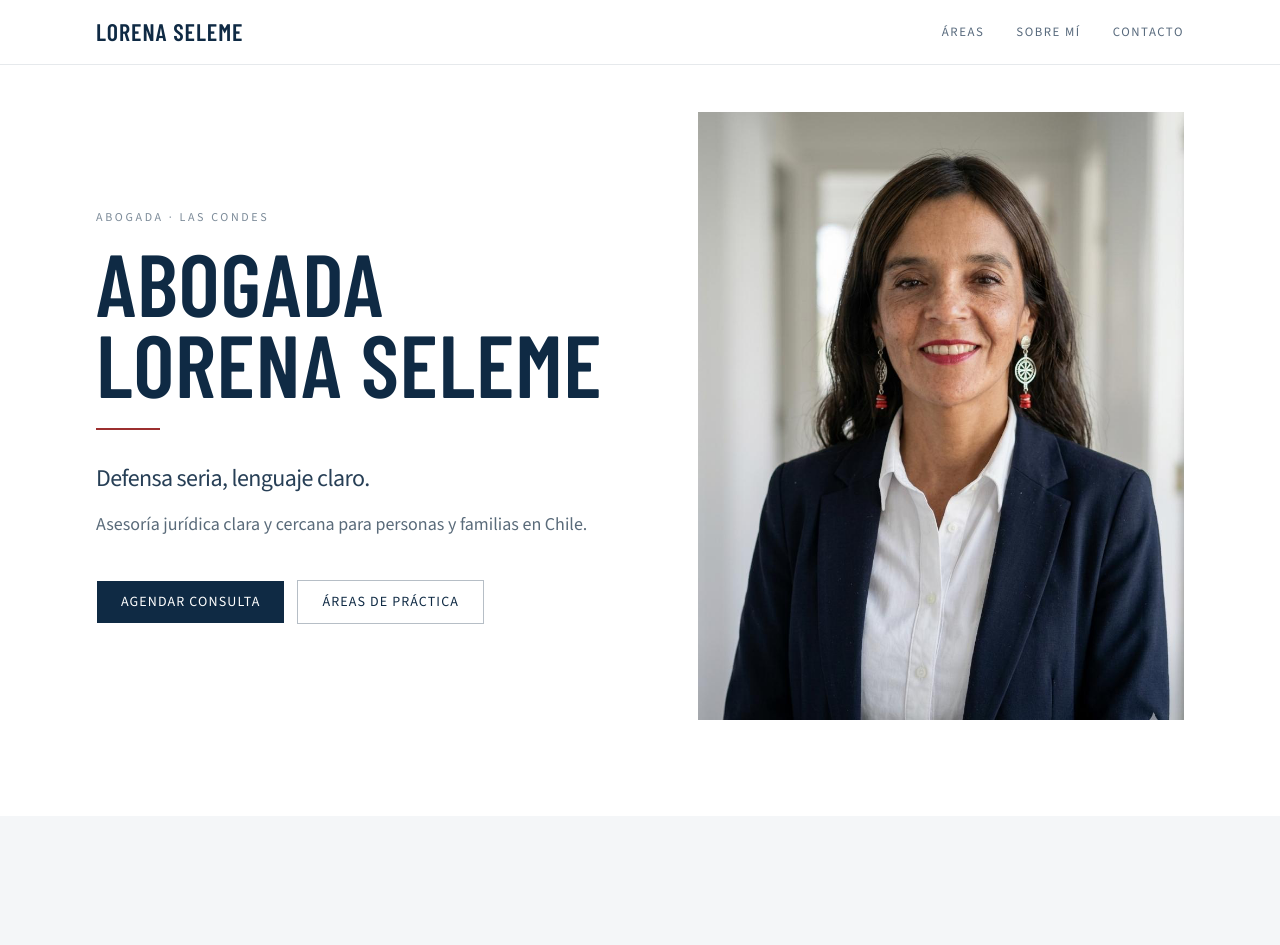
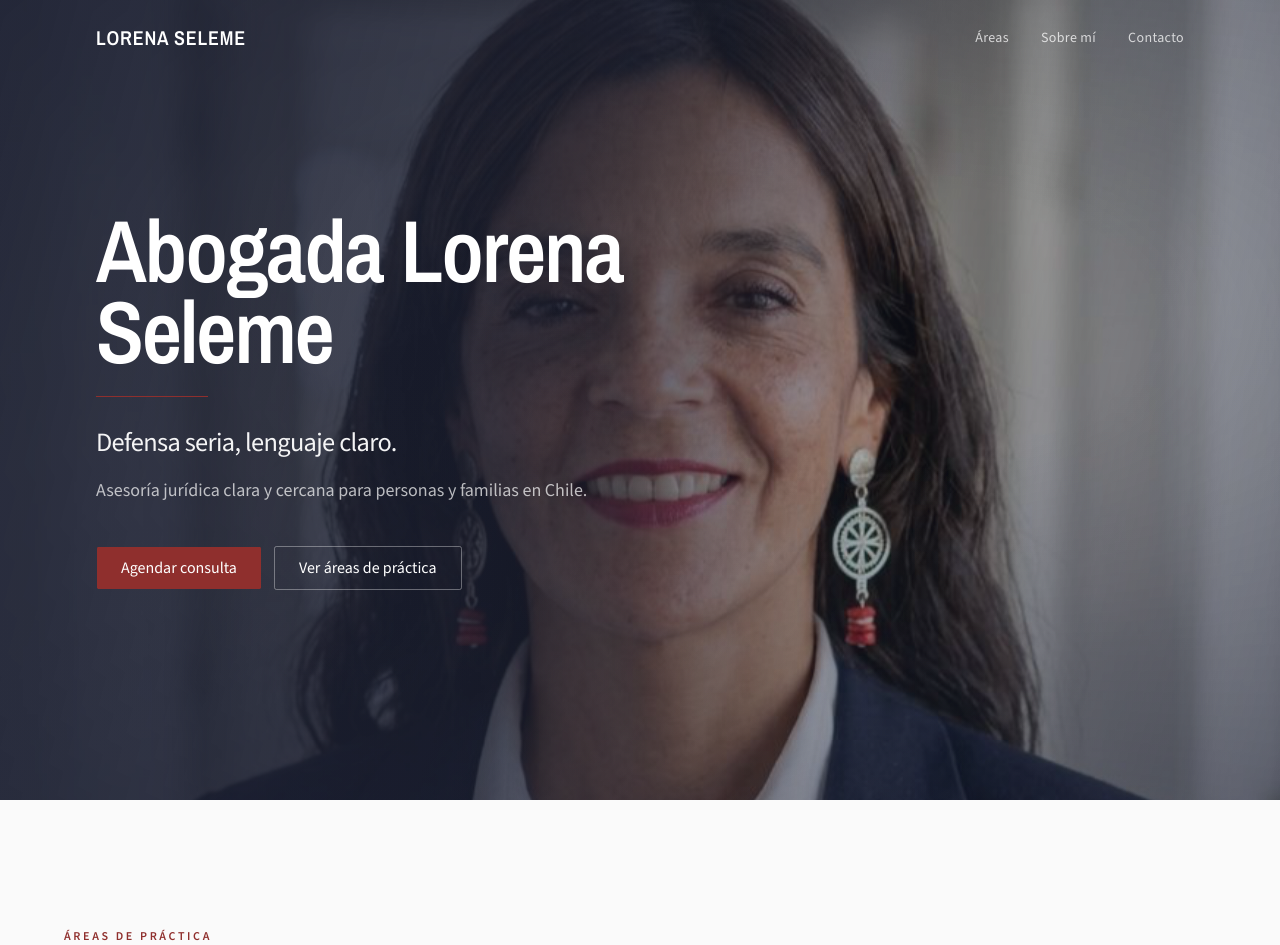
Before and after one commit to ljofreflor/abogadalorenaseleme, a Next.js app: page / in a window 1280 px wide. Shown: the top 945 px of the page. Built offline with nearby package versions, Linux system fonts and the light colour scheme.

Commit message:
Restyle landing to corporate Chilean law-firm look
Echo bye.cl cues with navy/wine palette, Archivo Narrow + Source Sans,
full-bleed photo hero, and calmer section rhythm—keeping Lorena’s content.

Co-authored-by: ljofre2146 <ljofre2146@gmail.com>

```diff
--- a/src/app/globals.css
+++ b/src/app/globals.css
@@ -43,9 +43,10 @@
   --color-ink: var(--ink);
   --color-ink-soft: var(--ink-soft);
   --color-mist: var(--mist);
-  --color-navy: var(--navy);
-  --color-navy-deep: var(--navy-deep);
-  --color-signal: var(--signal);
+  --color-fog: var(--fog);
+  --color-wine: var(--wine);
+  --color-wine-deep: var(--wine-deep);
+  --color-steel: var(--steel);
   --radius-sm: calc(var(--radius) * 0.6);
   --radius-md: calc(var(--radius) * 0.8);
   --radius-lg: var(--radius);
@@ -56,46 +57,47 @@
 }
 
 :root {
-  /* Corporate Chilean firm: navy + white + restrained signal red (not purple/cream) */
-  --ink: #0b1c2c;
-  --ink-soft: #132536;
-  --mist: #f4f6f8;
-  --navy: #0f2a44;
-  --navy-deep: #0a1a2b;
-  --signal: #9c2f2f;
+  /* Corporate Chilean law-firm: navy + wine, cool grays (BYE-inspired, not copied) */
+  --ink: #252a3f;
+  --ink-soft: #1c2032;
+  --mist: #f4f4f5;
+  --fog: #fafafa;
+  --wine: #8f2f2d;
+  --wine-deep: #742624;
+  --steel: #6b6c70;
 
-  --background: #f4f6f8;
-  --foreground: #0b1c2c;
+  --background: #fafafa;
+  --foreground: #252a3f;
   --card: #ffffff;
-  --card-foreground: #0b1c2c;
+  --card-foreground: #252a3f;
   --popover: #ffffff;
-  --popover-foreground: #0b1c2c;
-  --primary: #0f2a44;
-  --primary-foreground: #f7f9fb;
-  --secondary: #e6ebf0;
-  --secondary-foreground: #0f2a44;
-  --muted: #e8edf2;
-  --muted-foreground: #5a6b7a;
-  --accent: #e8eef4;
-  --accent-foreground: #0f2a44;
+  --popover-foreground: #252a3f;
+  --primary: #8f2f2d;
+  --primary-foreground: #fafafa;
+  --secondary: #efefef;
+  --secondary-foreground: #252a3f;
+  --muted: #efefef;
+  --muted-foreground: #6b6c70;
+  --accent: #efefef;
+  --accent-foreground: #252a3f;
   --destructive: oklch(0.577 0.245 27.325);
-  --border: #d5dde5;
-  --input: #d5dde5;
-  --ring: #0f2a44;
-  --chart-1: #0f2a44;
-  --chart-2: #5a6b7a;
-  --chart-3: #9c2f2f;
-  --chart-4: #132536;
-  --chart-5: #3d5568;
-  --radius: 0.125rem;
+  --border: #d8d8da;
+  --input: #d8d8da;
+  --ring: #8f2f2d;
+  --chart-1: #8f2f2d;
+  --chart-2: #6b6c70;
+  --chart-3: #252a3f;
+  --chart-4: #d1d1d1;
+  --chart-5: #742624;
+  --radius: 0.25rem;
   --sidebar: #ffffff;
-  --sidebar-foreground: #0b1c2c;
-  --sidebar-primary: #0f2a44;
-  --sidebar-primary-foreground: #f7f9fb;
-  --sidebar-accent: #e8eef4;
-  --sidebar-accent-foreground: #0f2a44;
-  --sidebar-border: #d5dde5;
-  --sidebar-ring: #0f2a44;
+  --sidebar-foreground: #252a3f;
+  --sidebar-primary: #8f2f2d;
+  --sidebar-primary-foreground: #fafafa;
+  --sidebar-accent: #efefef;
+  --sidebar-accent-foreground: #252a3f;
+  --sidebar-border: #d8d8da;
+  --sidebar-ring: #8f2f2d;
 }
 
 @layer base {
@@ -110,10 +112,20 @@
   }
 }
 
+@keyframes hero-drift {
+  0%,
+  100% {
+    transform: scale(1) translate(0, 0);
+  }
+  50% {
+    transform: scale(1.05) translate(-1%, 0.8%);
+  }
+}
+
 @keyframes fade-up {
   from {
     opacity: 0;
-    transform: translateY(0.85rem);
+    transform: translateY(1.25rem);
   }
   to {
     opacity: 1;
@@ -130,28 +142,33 @@
   }
 }
 
+.animate-hero-drift {
+  animation: hero-drift 24s ease-in-out infinite;
+}
+
 .animate-fade-up {
-  animation: fade-up 0.75s cubic-bezier(0.22, 1, 0.36, 1) both;
+  animation: fade-up 0.95s cubic-bezier(0.22, 1, 0.36, 1) both;
 }
 
 .animate-fade-up-delay-1 {
-  animation: fade-up 0.75s cubic-bezier(0.22, 1, 0.36, 1) 0.1s both;
+  animation: fade-up 0.95s cubic-bezier(0.22, 1, 0.36, 1) 0.14s both;
 }
 
 .animate-fade-up-delay-2 {
-  animation: fade-up 0.75s cubic-bezier(0.22, 1, 0.36, 1) 0.2s both;
+  animation: fade-up 0.95s cubic-bezier(0.22, 1, 0.36, 1) 0.28s both;
 }
 
 .animate-fade-up-delay-3 {
-  animation: fade-up 0.75s cubic-bezier(0.22, 1, 0.36, 1) 0.3s both;
+  animation: fade-up 0.95s cubic-bezier(0.22, 1, 0.36, 1) 0.4s both;
 }
 
 .animate-line-draw {
   transform-origin: left;
-  animation: line-draw 0.85s cubic-bezier(0.22, 1, 0.36, 1) 0.35s both;
+  animation: line-draw 1s cubic-bezier(0.22, 1, 0.36, 1) 0.5s both;
 }
 
 @media (prefers-reduced-motion: reduce) {
+  .animate-hero-drift,
   .animate-fade-up,
   .animate-fade-up-delay-1,
   .animate-fade-up-delay-2,
--- a/src/app/layout.tsx
+++ b/src/app/layout.tsx
@@ -1,5 +1,5 @@
 import type { Metadata } from "next";
-import { Barlow_Condensed, Source_Sans_3 } from "next/font/google";
+import { Archivo_Narrow, Source_Sans_3 } from "next/font/google";
 import { Geist_Mono } from "next/font/google";
 import "./globals.css";
 
@@ -9,10 +9,10 @@ const sourceSans = Source_Sans_3({
   display: "swap",
 });
 
-const barlowCondensed = Barlow_Condensed({
+const archivoNarrow = Archivo_Narrow({
   variable: "--font-display",
   subsets: ["latin"],
-  weight: ["400", "500", "600", "700"],
+  weight: ["500", "600", "700"],
   display: "swap",
 });
 
@@ -27,7 +27,7 @@ export const metadata: Metadata = {
     template: "%s | Abogada Lorena Seleme",
   },
   description:
-    "Asesoría jurídica clara y cercana en derecho de familia, laboral, civil, sucesiones, tributario, penal e inteligencia artificial. Atención en Las Condes, Santiago.",
+    "Asesoría jurídica clara y cercana en derecho de familia, laboral, civil, sucesiones, tributario, penal e inteligencia artificial. Atención en Santiago, Chile.",
   metadataBase: new URL("https://abogadalorenaseleme.cl"),
   openGraph: {
     title: "Abogada Lorena Seleme",
@@ -43,7 +43,7 @@ export default function RootLayout({ children }: LayoutProps<"/">) {
   return (
     <html
       lang="es-CL"
-      className={`${sourceSans.variable} ${barlowCondensed.variable} ${geistMono.variable} h-full antialiased`}
+      className={`${sourceSans.variable} ${archivoNarrow.variable} ${geistMono.variable} h-full antialiased`}
     >
       <body className="min-h-full flex flex-col font-sans">{children}</body>
     </html>
--- a/src/components/hero.tsx
+++ b/src/components/hero.tsx
@@ -6,28 +6,44 @@ export function Hero() {
   return (
     <section
       id="inicio"
-      className="relative min-h-[100svh] overflow-hidden bg-white text-navy"
+      className="relative min-h-[100svh] overflow-hidden bg-ink text-white"
     >
-      <div className="relative z-10 mx-auto grid min-h-[100svh] max-w-6xl items-center gap-12 px-5 pb-20 pt-28 sm:px-8 lg:grid-cols-[minmax(0,1.05fr)_minmax(0,0.95fr)] lg:gap-16 lg:pb-24">
-        <div className="order-2 flex flex-col justify-center lg:order-1">
-          <p className="animate-fade-up text-[0.75rem] font-medium tracking-[0.22em] text-navy/55 uppercase">
-            Abogada · Las Condes
-          </p>
-          <p className="animate-fade-up-delay-1 mt-4 font-display text-[clamp(2.85rem,7.2vw,5.5rem)] leading-[0.92] font-semibold tracking-[0.01em] text-navy uppercase">
+      <div className="absolute inset-0">
+        <Image
+          src="/lorena-corporativa.png"
+          alt=""
+          fill
+          priority
+          sizes="100vw"
+          className="animate-hero-drift object-cover object-[center_18%]"
+        />
+        <div
+          aria-hidden
+          className="absolute inset-0 bg-[linear-gradient(105deg,rgba(28,32,50,0.92)_0%,rgba(28,32,50,0.78)_42%,rgba(28,32,50,0.35)_68%,rgba(28,32,50,0.55)_100%)]"
+        />
+        <div
+          aria-hidden
+          className="absolute inset-0 bg-[radial-gradient(ellipse_at_70%_40%,transparent_20%,rgba(28,32,50,0.45)_100%)]"
+        />
+      </div>
+
+      <div className="relative z-10 mx-auto flex min-h-[100svh] max-w-6xl flex-col justify-end px-5 pb-20 pt-28 sm:px-8 sm:pb-24 lg:justify-center lg:pb-28">
+        <div className="max-w-2xl">
+          <p className="animate-fade-up font-display text-[clamp(2.75rem,8vw,5.5rem)] font-semibold leading-[0.92] tracking-tight text-white">
             {site.brand}
           </p>
-          <div className="animate-line-draw mt-6 h-0.5 w-16 bg-signal" />
-          <h1 className="animate-fade-up-delay-2 mt-8 max-w-xl font-sans text-xl font-normal tracking-tight text-navy/90 sm:text-2xl">
+          <div className="animate-line-draw mt-6 h-px w-20 bg-wine sm:w-28" />
+          <h1 className="animate-fade-up-delay-1 mt-7 max-w-xl font-sans text-xl font-medium tracking-tight text-white/95 sm:text-2xl lg:text-[1.65rem]">
             {site.headline}
           </h1>
-          <p className="animate-fade-up-delay-2 mt-4 max-w-lg text-base leading-relaxed text-muted-foreground sm:text-lg">
+          <p className="animate-fade-up-delay-2 mt-4 max-w-lg text-base leading-relaxed text-white/70 sm:text-lg">
             {site.tagline}
           </p>
           <div className="animate-fade-up-delay-3 mt-10 flex flex-wrap items-center gap-3">
             <Button
               render={<a href="#contacto" />}
               size="lg"
-              className="h-11 rounded-none bg-navy px-6 text-sm font-medium tracking-[0.08em] text-white uppercase hover:bg-navy-deep"
+              className="h-11 rounded-sm bg-wine px-6 text-base text-white hover:bg-wine-deep"
             >
               Agendar consulta
             </Button>
@@ -35,24 +51,11 @@ export function Hero() {
               render={<a href="#areas" />}
               variant="outline"
               size="lg"
-              className="h-11 rounded-none border-navy/30 bg-transparent px-6 text-sm font-medium tracking-[0.08em] text-navy uppercase hover:bg-navy/5"
+              className="h-11 rounded-sm border-white/35 bg-transparent px-6 text-base text-white hover:bg-white/10 hover:text-white"
             >
-              Áreas de práctica
+              Ver áreas de práctica
             </Button>
           </div>
-        </div>
-
-        <div className="animate-fade-up order-1 lg:order-2">
-          <figure className="relative mx-auto aspect-[3/4] w-full max-w-md overflow-hidden sm:max-w-lg lg:mx-0 lg:max-w-none lg:aspect-[4/5]">
-            <Image
-              src="/lorena-corporativa.png"
-              alt="Lorena Seleme, abogada"
-              fill
-              priority
-              sizes="(max-width: 1024px) 28rem, 42vw"
-              className="object-cover object-[center_18%]"
-            />
-          </figure>
         </div>
       </div>
     </section>
--- a/src/components/practice-areas.tsx
+++ b/src/components/practice-areas.tsx
@@ -3,32 +3,31 @@ import { site } from "@/lib/site";
 
 export function PracticeAreas() {
   return (
-    <section id="areas" className="bg-mist px-5 py-24 sm:px-8 sm:py-32">
+    <section id="areas" className="bg-fog px-5 py-24 sm:px-8 sm:py-32">
       <div className="mx-auto max-w-6xl">
         <Reveal>
-          <p className="text-[0.75rem] font-medium tracking-[0.22em] text-navy/55 uppercase">
+          <p className="text-xs font-semibold tracking-[0.22em] text-wine uppercase">
             Áreas de práctica
           </p>
-          <h2 className="mt-4 max-w-2xl font-display text-4xl font-semibold tracking-[0.02em] text-navy uppercase sm:text-5xl">
+          <h2 className="mt-4 max-w-2xl font-display text-4xl font-semibold tracking-tight text-ink sm:text-5xl">
             Acompañamiento jurídico en lo que más importa.
           </h2>
-          <div className="mt-6 h-0.5 w-14 bg-signal" />
-          <p className="mt-6 max-w-2xl text-base leading-relaxed text-muted-foreground sm:text-lg">
+          <p className="mt-5 max-w-2xl text-base leading-relaxed text-muted-foreground sm:text-lg">
             Atención personalizada en familia, trabajo, civil, sucesiones,
             tributario, penal e inteligencia artificial, con respuestas
             concretas y plazos realistas.
           </p>
         </Reveal>
 
-        <ul className="mt-16 grid gap-x-14 gap-y-12 sm:grid-cols-2">
+        <ul className="mt-16 grid gap-x-16 gap-y-14 sm:grid-cols-2">
           {site.practiceAreas.map((area, index) => (
             <Reveal
               key={area.title}
               as="li"
-              delayMs={index * 60}
-              className="border-t border-navy/15 pt-7"
+              delayMs={index * 70}
+              className="border-t border-ink/12 pt-7"
             >
-              <h3 className="font-display text-2xl font-semibold tracking-[0.03em] text-navy uppercase sm:text-[1.7rem]">
+              <h3 className="font-display text-2xl font-semibold tracking-tight text-ink sm:text-[1.7rem]">
                 {area.title}
               </h3>
               <p className="mt-3 max-w-md text-[0.975rem] leading-relaxed text-muted-foreground">
--- a/src/components/site-footer.tsx
+++ b/src/components/site-footer.tsx
@@ -2,13 +2,13 @@ import { site } from "@/lib/site";
 
 export function SiteFooter() {
   return (
-    <footer className="bg-navy-deep px-5 py-12 text-white/65 sm:px-8">
+    <footer className="bg-ink-soft px-5 py-12 text-white/55 sm:px-8">
       <div className="mx-auto flex max-w-6xl flex-col gap-5 sm:flex-row sm:items-end sm:justify-between">
         <div>
-          <p className="font-display text-2xl font-semibold tracking-[0.04em] text-white uppercase">
+          <p className="font-display text-xl font-semibold tracking-tight text-white">
             {site.brand}
           </p>
-          <p className="mt-2 text-sm tracking-wide">
+          <p className="mt-2 text-sm">
             {site.city} · {site.domain}
           </p>
         </div>
--- a/src/components/site-header.tsx
+++ b/src/components/site-header.tsx
@@ -8,23 +8,23 @@ const links = [
 
 export function SiteHeader() {
   return (
-    <header className="absolute inset-x-0 top-0 z-20 border-b border-navy/10 bg-white/90 backdrop-blur-sm">
-      <div className="mx-auto flex max-w-6xl items-center justify-between gap-4 px-5 py-4 sm:px-8">
+    <header className="absolute inset-x-0 top-0 z-20">
+      <div className="mx-auto flex max-w-6xl items-center justify-between gap-4 px-5 py-5 sm:px-8 sm:py-6">
         <a
           href="#inicio"
-          className="font-display text-xl font-semibold tracking-[0.04em] text-navy uppercase sm:text-2xl"
+          className="font-display text-lg font-semibold tracking-[0.04em] text-white uppercase sm:text-xl"
         >
           {site.shortBrand}
         </a>
         <nav
           aria-label="Principal"
-          className="flex items-center gap-5 text-[0.8rem] font-medium tracking-[0.12em] text-navy/70 uppercase sm:gap-8"
+          className="flex items-center gap-5 text-sm font-medium tracking-wide text-white/75 sm:gap-8"
         >
           {links.map((link) => (
             <a
               key={link.href}
               href={link.href}
-              className="transition-colors hover:text-navy"
+              className="transition-colors hover:text-white"
             >
               {link.label}
             </a>
```
Also changed, not shown: src/components/about.tsx (+10 -6 lines), src/components/contact.tsx (+15 -16 lines).
